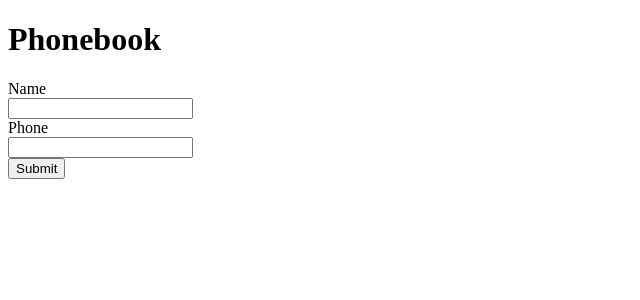
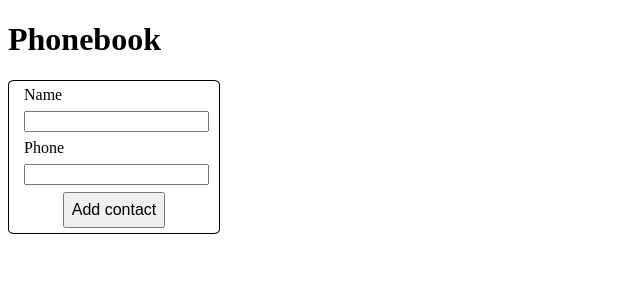
Before and after one commit to isteppanenko/goit-react-hw-03, a React (Vite) app: page / in a window 1280 px wide. Shown: the top 300 px of the page, without its empty margins (0-640 px from the left). Built offline with nearby package versions, Linux system fonts and the light colour scheme.

Commit message:
add_style_form

```diff
--- a/package.json
+++ b/package.json
@@ -10,6 +10,7 @@
     "preview": "vite preview"
   },
   "dependencies": {
+    "clsx": "^2.1.1",
     "react": "^19.0.0",
     "react-dom": "^19.0.0"
   },
--- a/src/components/ContactForm/ContactForm.jsx
+++ b/src/components/ContactForm/ContactForm.jsx
@@ -1,19 +1,22 @@
+import css from './ContactForm.module.css';
 const ContactForm = () => {
   return (
     <>
-      <form action="">
+      <div className={css.container}>
+        <form className={css.form} action="">
           <label htmlFor="fname">Name</label>
-        <br />
           <input type="text" id="fname" name="fname" />
-        <br />
           <label htmlFor="phone" id="phone" name="phone">
             Phone
           </label>
-        <br />
           <input type="text" />
-        <br />
-        <input type="submit" value="Submit" />
+          <input
+            className={css.submitButton}
+            type="submit"
+            value="Add contact"
+          />
         </form>
+      </div>
     </>
   );
 };
--- /dev/null
+++ b/src/components/ContactForm/ContactForm.module.css
@@ -0,0 +1,22 @@
+.form {
+  display: flex;
+  flex-direction: column;
+  align-items: flex-start;
+  gap: 7px;
+  max-width: 180px;
+  margin: 0 auto;
+}
+.container {
+  max-width: 200px;
+  padding: 5px;
+  border: 1px solid black;
+  border-radius: 3%;
+}
+
+.submitButton {
+  display: block;
+  padding: 7px 7px;
+  cursor: pointer;
+  font-size: 16px;
+  margin: 0 auto;
+}
```
Also changed, not shown: 1 other file (tests, documents, lock files or other folders). Lines whose indentation alone changed are shown as unchanged.
